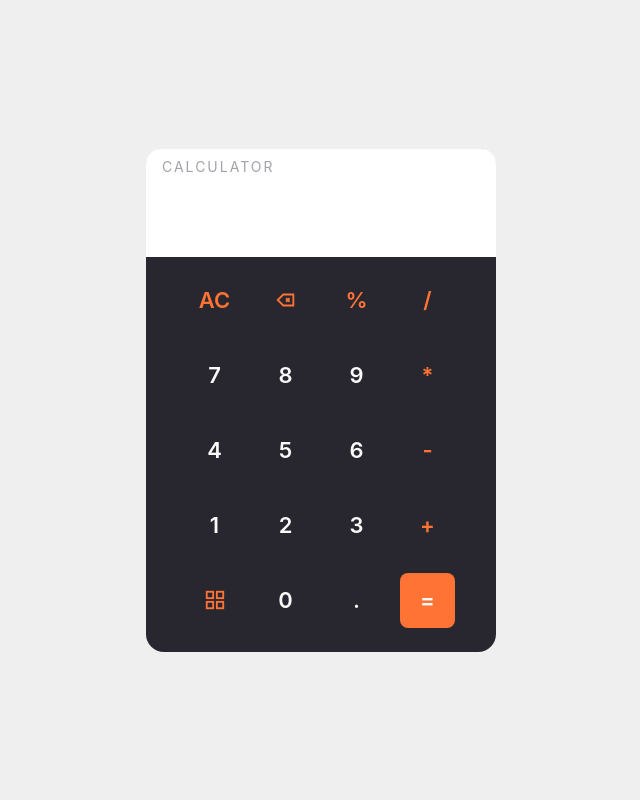
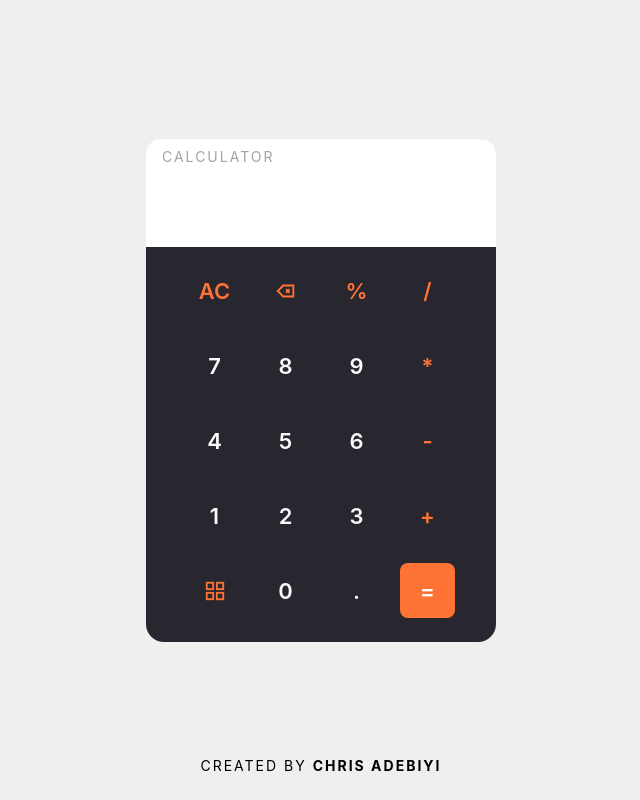
Before and after one commit to Chris-ade/calculator, a React (Create React App) app: page / in a window 1280 px wide. Shown: the whole page, without its empty margins (319-959 px from the left). Built offline with nearby package versions, Linux system fonts and the light colour scheme.

Commit message:
Fixed some things

```diff
--- a/src/components/Calculator.js
+++ b/src/components/Calculator.js
@@ -121,6 +121,7 @@ function Calculator({ toggleApps }) {
         <CalculatorScreen firstScreenValue={firstScreenValue} secondScreenValue={secondScreenValue} />
         <Buttons handleClick={handleClick} toggleApps={toggleApps} clearButtonText={clearButtonText} />
       </div>
+      <div className="is-credits">Created By <strong>Chris Adebiyi</strong></div>
     </div>
   );
 }
--- a/src/components/Converter.js
+++ b/src/components/Converter.js
@@ -169,6 +169,7 @@ function Converter({toggleApps}) {
         />
         <Buttons handleClick={handleClick} toggleApps={toggleApps} />
       </div>
+      <div className="is-credits">Created By <strong>Chris Adebiyi</strong></div>
     </div>
   );
 }
--- a/src/css/App.css
+++ b/src/css/App.css
@@ -11,6 +11,9 @@ body {
 }
 .calculator-body-container {
     display: flex;
+    align-items: center;
+    justify-content: center;
+    flex-direction: column;
     width: 100%;
     height: 100vh;
 }
@@ -334,3 +337,10 @@ body {
 .calculator-body.converter .calculator-buttons .input-operators .button-wrap .button.operator:first-of-type {
     margin-bottom: 22px;
 }
+.is-credits {
+    font-size: 14px;
+    letter-spacing: 2px;
+    text-transform: uppercase;
+    margin-bottom: 26px;
+    margin-top: -24px;
+}
```
